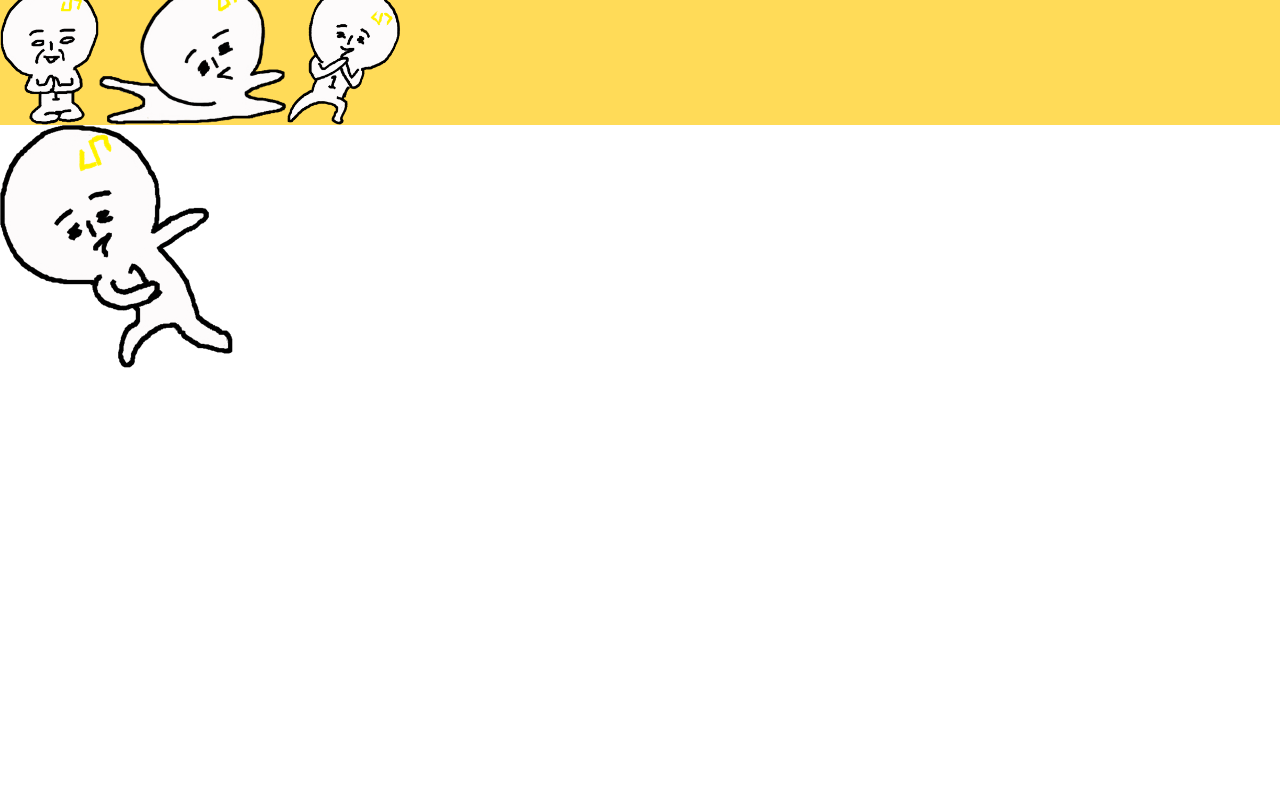
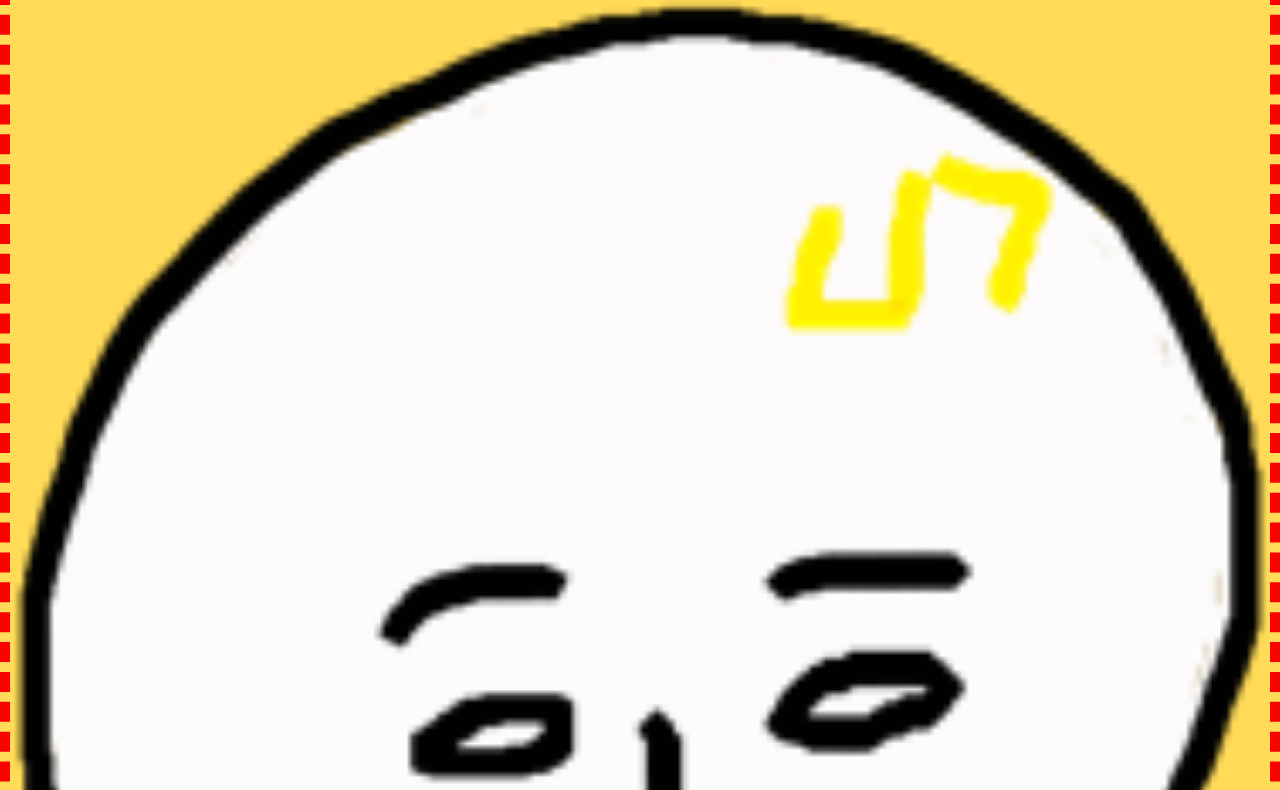
Before and after one commit to yejiseo0725/interactive_web, a plain HTML site: page index.html in a window 1280 px wide. Shown: the part 52-842 px from the top of the page. Before the commit the page ends 800 px from the top, so only its background shows below. Drawn offline with Linux system fonts and the light colour scheme.

Commit message:
js_DOM script

```diff
--- a/index.html
+++ b/index.html
@@ -8,18 +8,25 @@
     <link rel="stylesheet" href="css/reset.css">
     <link rel="stylesheet" href="css/style.css">
     <style>
-        .characters {
-            display: flex;
-            width: auto;
-            height: 140px;
-            background-color: #FFDB58;
-            box-sizing: border-box;
+        img {
+            width: 100%;
+            height: auto;
         }
 
-        .characters img {
-            width: 100%;
-            height: 100%;
-            object-fit: contain;
+        .characters {
+            background-color: #FFDB58;
+        }
+
+        .ilbuni {
+            width: 100px;
+        }
+
+        .characters .ilbuni {
+            display: inline-block;
+        }
+
+        .special {
+            border: 10px dashed red;
         }
     </style>
 </head>
@@ -44,16 +51,16 @@
     </div>
 
     <script>
-        const char = document.querySelector('.characters');
-        char.setAttribute('data-id', 123);
-        console.log(char.dataset);
+        // const pElem = document.createElement('p');
+        // pElem.innerHTML = '<a href="#">안녕하세요</a>???'
+        // const charactersElem = document.querySelector('.characters');
+        // charactersElem.appendChild(pElem);
+        // charactersElem.removeChild(document.querySelector('.b'));
 
-        char.dataset.id = 777;
-        char.dataset.title = 'hello!';
-
-        console.log(char.dataset.title);
+        const ilbuni = document.querySelector('.ilbuni');
+        ilbuni.classList.remove('ilbuni');
+        ilbuni.classList.toggle('special');
     </script>
-
 </body>
 
 </html>
```
